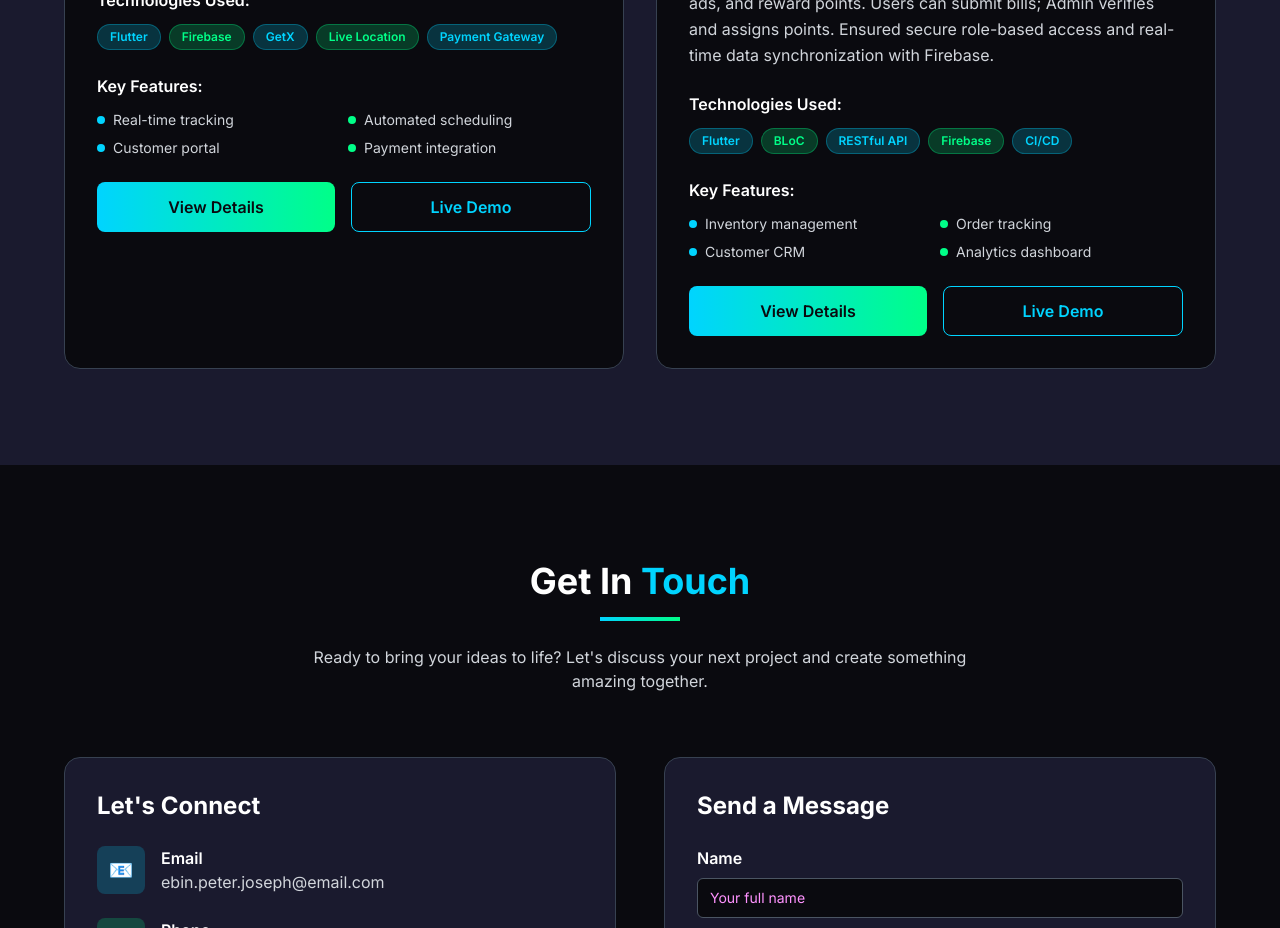
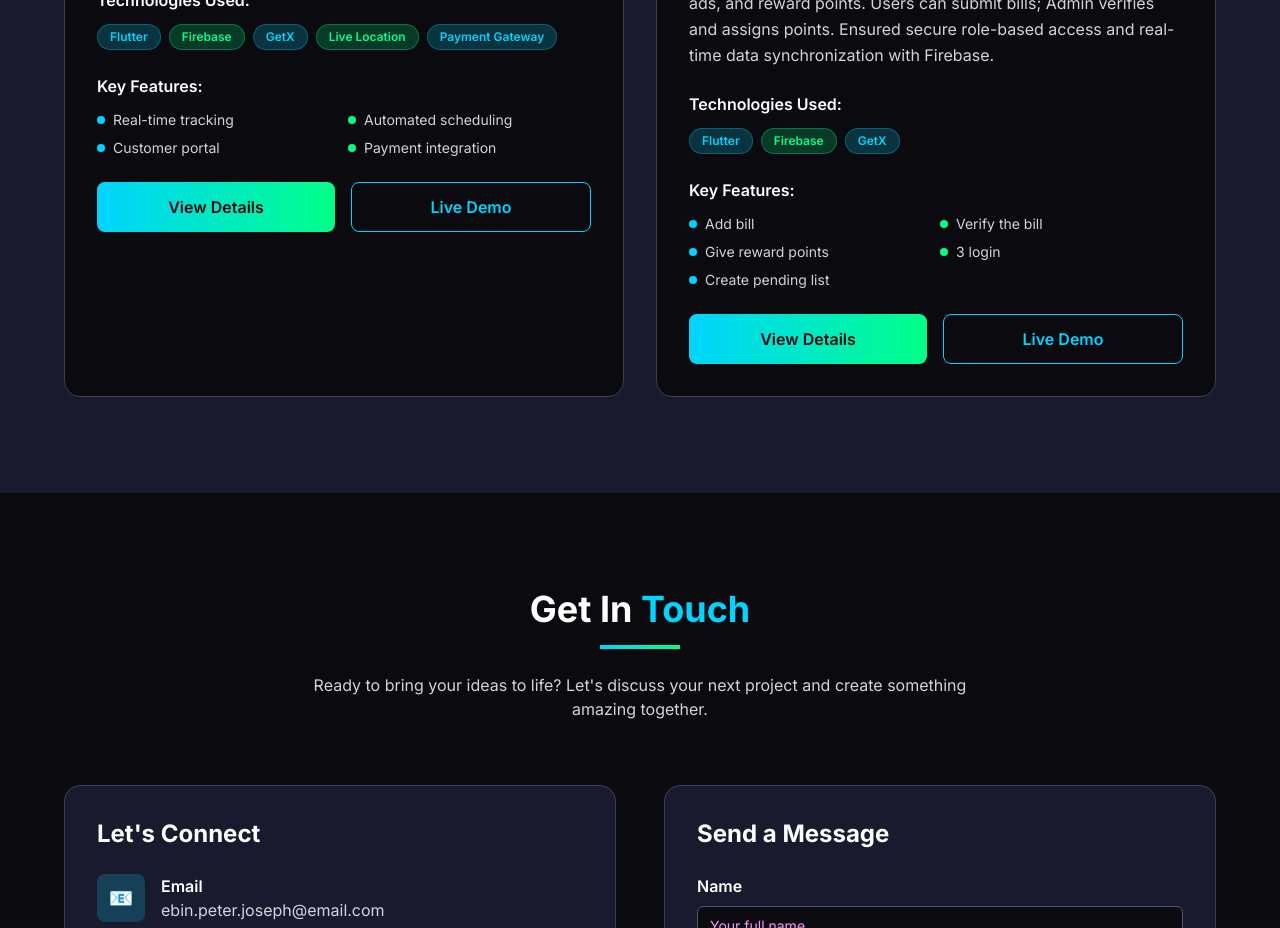
Before and after one commit to ebinpeter/ebin-portfolio, a React (Vite) app: page / in a window 1280 px wide. Shown: the part 4840-5768 px from the top of the page. Built offline with nearby package versions, Linux system fonts and the light colour scheme.

Commit message:
Refactor portfolio project details
Removed BLoC, RESTful API, and CI/CD from technologies. Updated key features to include bill addition, verification, reward points, 3 login options, and a pending list.

```diff
--- a/src/components/PortfolioSection.tsx
+++ b/src/components/PortfolioSection.tsx
@@ -1,4 +1,3 @@
-
 const PortfolioSection = () => {
   const projects = [
     {
@@ -12,8 +11,8 @@ const PortfolioSection = () => {
       title: 'Prefect Hardware Application',
       description: 'Developed a mobile app for a hardware store using Flutter, Firebase, and GetX, featuring multi-role login (Admin, Contractor, Electrician, Guest). Enabled Admin to manage users, products, ads, and reward points. Users can submit bills; Admin verifies and assigns points. Ensured secure role-based access and real-time data synchronization with Firebase.',
       image: 'https://images.unsplash.com/photo-1581091226825-a6a2a5aee158?w=600&h=400&fit=crop',
-      technologies: ['Flutter', 'BLoC', 'RESTful API', 'Firebase', 'CI/CD'],
-      features: ['Inventory management', 'Order tracking', 'Customer CRM', 'Analytics dashboard']
+      technologies: ['Flutter', 'Firebase', 'GetX'],
+      features: ['Add bill', 'Verify the bill', 'Give reward points', '3 login', 'Create pending list']
     }
   ];
 
```
